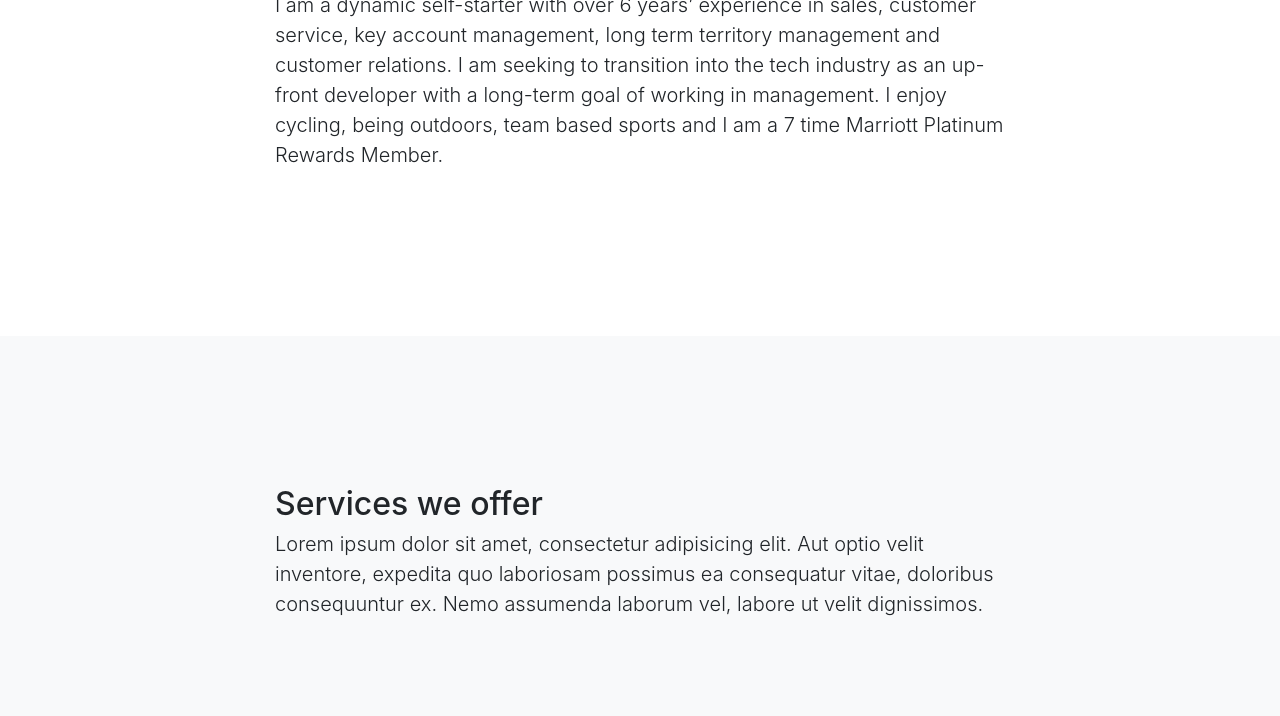
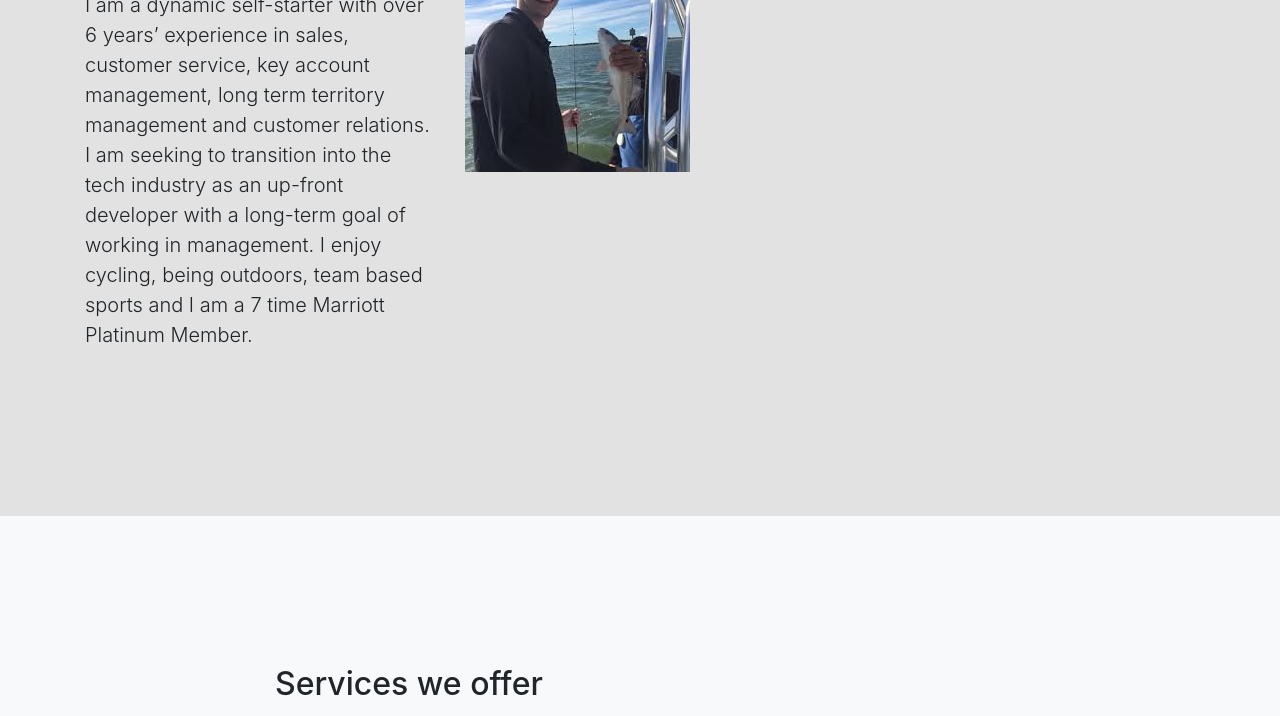
Before and after one commit to ahephner/ahephner.github.io, a website with bundled scripts: page index.html in a window 1280 px wide. Shown: the part 557-1273 px from the top of the page. Built offline with nearby package versions, Linux system fonts and the light colour scheme.

Commit message:
updated page on ajh-head

```diff
--- a/css/scrolling-nav.css
+++ b/css/scrolling-nav.css
@@ -17,3 +17,7 @@ header {
 section {
   padding: 150px 0;
 }
+
+#about{
+	background-color: rgb(197, 197, 197, 0.5);
+}
--- a/index.html
+++ b/index.html
@@ -53,15 +53,23 @@
     <section id="about">
       <div class="container">
         <div class="row">
-          <div class="col-lg-8 mx-auto">
+          <div class="col-lg-4">
             <h2>About me</h2>
-            <p class="lead">I am a dynamic self-starter with over 6 years’ experience in sales, customer service, key account management, long term territory management and customer relations. I am seeking to transition into the tech industry as an up-front developer with a long-term goal of working in management. I enjoy cycling, being outdoors, team based sports and I am a 7 time Marriott Platinum Rewards Member.</p>
+            <p class="lead">I am a dynamic self-starter with over 6 years’ experience in sales, customer service, key account management, long term territory management and customer relations. I am seeking to transition into the tech industry as an up-front developer with a long-term goal of working in management. I enjoy cycling, being outdoors, team based sports and I am a 7 time Marriott Platinum  Member.</p>
 <!--             <ul>
               <li>Clickable nav links that smooth scroll to page sections</li>
               <li>Responsive behavior when clicking nav links perfect for a one page website</li>
               <li>Bootstrap's scrollspy feature which highlights which section of the page you're on in the navbar</li>
               <li>Minimal custom CSS so you are free to explore your own unique design options</li>
             </ul> -->
+            </div>
+  <!--           <div class="row"> -->
+            <div class="col-lg-6">
+              <div>
+
+                <img src="img/mefishing.jpeg" alt="fishing">
+              </div>
+            </div>
           </div>
         </div>
       </div>
```
Also changed, not shown: img/mefishing.jpeg (added).
